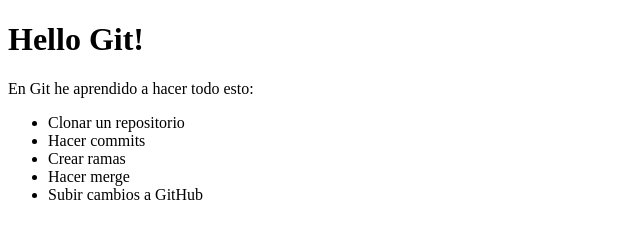
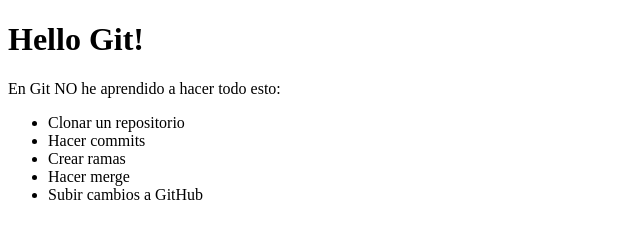
Before and after one commit to SergioPrieto67/mygitweb-SPP, a plain HTML site: page index.html in a window 1280 px wide. Shown: the full height of the page, 0-640 px from the left. Drawn offline with Linux system fonts and the light colour scheme.

Commit message:
Editando HTML

```diff
--- a/index.html
+++ b/index.html
@@ -6,7 +6,7 @@
 </head>
 <body>
     <h1>Hello Git!</h1>
-    <p>En Git he aprendido a hacer todo esto:</p>
+    <p>En Git NO he aprendido a hacer todo esto:</p>
     <ul>
         <li>Clonar un repositorio</li>
         <li>Hacer commits</li>
```
